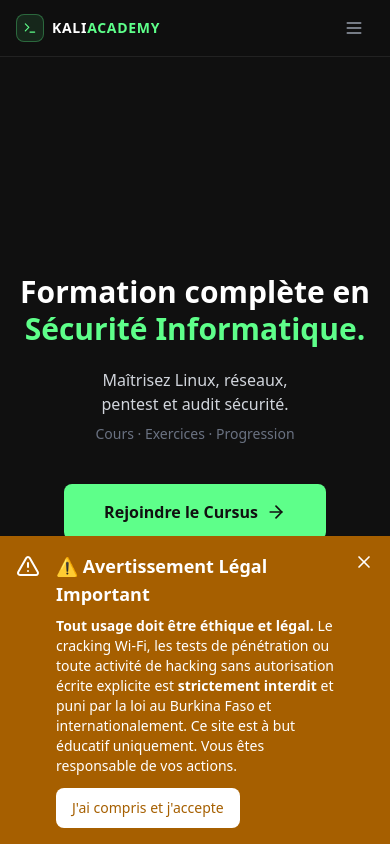
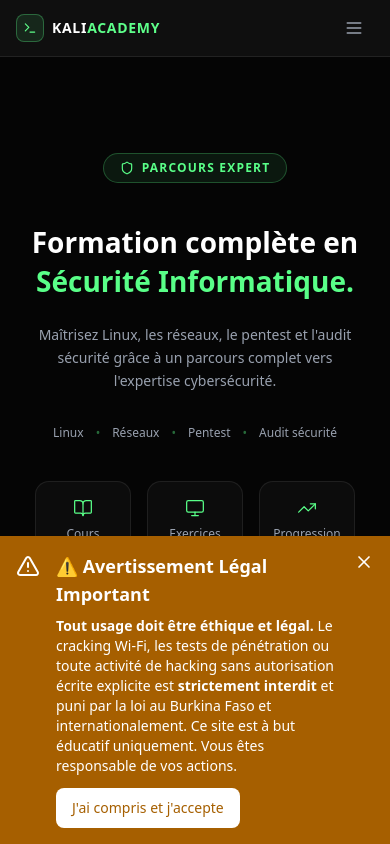
Before and after one commit to ANI-dianda/Kali-Linux, a Next.js app: page / in a window 390 px wide. Built offline with nearby package versions, Linux system fonts and the light colour scheme.

Commit message:
hero : redesign premium mobile-first, badge, blocs features, CTA large

```diff
--- a/src/app/page.tsx
+++ b/src/app/page.tsx
@@ -1,39 +1,73 @@
 import Link from 'next/link';
-import { ArrowRight } from 'lucide-react';
+import { ArrowRight, BookOpen, Monitor, TrendingUp, Shield } from 'lucide-react';
 import { Header } from '@/components/Header';
 import { Footer } from '@/components/Footer';
 
+const skills = ['Linux', 'Réseaux', 'Pentest', 'Audit sécurité'];
+
+const features = [
+  { icon: BookOpen,   label: 'Cours' },
+  { icon: Monitor,    label: 'Exercices' },
+  { icon: TrendingUp, label: 'Progression' },
+];
+
 export default function LandingPage() {
   return (
-    <div className="flex flex-col min-h-screen bg-[#101010] text-white">
+    <div className="flex flex-col min-h-screen bg-[#050505] text-white">
 
-      {/* ── HEADER ── */}
       <Header />
 
-      {/* ── HERO ── */}
-      <main className="flex flex-1 flex-col items-center justify-center text-center px-4">
+      <main className="flex flex-1 flex-col items-center justify-center text-center px-6 py-16 sm:py-24">
 
-        <h1 className="font-orbitron text-3xl sm:text-4xl md:text-5xl font-black leading-tight mb-5 max-w-2xl">
-          Formation complète en<br />
-          <span className="text-[#5EFF8A]">Sécurité Informatique.</span>
+        {/* Badge */}
+        <div className="inline-flex items-center gap-2 rounded-full border border-[#59FF88]/25 bg-[#59FF88]/8 px-4 py-1.5 mb-10">
+          <Shield className="h-3.5 w-3.5 text-[#59FF88]" strokeWidth={2} />
+          <span className="font-exo-2 text-xs font-semibold tracking-widest text-[#59FF88] uppercase">
+            Parcours Expert
+          </span>
+        </div>
+
+        {/* Titre */}
+        <h1 className="font-orbitron text-[1.75rem] sm:text-4xl md:text-5xl font-black leading-snug mb-6 max-w-sm sm:max-w-xl">
+          Formation complète en{' '}
+          <span className="text-[#59FF88]">Sécurité Informatique.</span>
         </h1>
 
-        <p className="font-exo-2 text-base sm:text-lg text-gray-300 max-w-md mb-2">
-          Maîtrisez Linux, réseaux,<br />pentest et audit sécurité.
-        </p>
-        <p className="font-exo-2 text-sm text-gray-500 max-w-md mb-10">
-          Cours · Exercices · Progression
+        {/* Sous-titre */}
+        <p className="font-exo-2 text-sm sm:text-base text-gray-400 leading-relaxed max-w-xs sm:max-w-md mb-8">
+          Maîtrisez Linux, les réseaux, le pentest et l'audit sécurité grâce à un parcours complet vers l'expertise cybersécurité.
         </p>
 
+        {/* Compétences */}
+        <div className="flex flex-wrap items-center justify-center gap-x-3 gap-y-2 mb-10">
+          {skills.map((s, i) => (
+            <span key={s} className="flex items-center gap-3">
+              {i > 0 && <span className="text-[#59FF88]/40 text-xs">•</span>}
+              <span className="font-exo-2 text-xs text-gray-400">{s}</span>
+            </span>
+          ))}
+        </div>
+
+        {/* Blocs features */}
+        <div className="flex items-center justify-center gap-4 mb-12">
+          {features.map((f) => (
+            <div key={f.label} className="flex flex-col items-center gap-2 rounded-xl border border-white/8 bg-white/3 px-5 py-4 w-24">
+              <f.icon className="h-5 w-5 text-[#59FF88]" strokeWidth={1.5} />
+              <span className="font-exo-2 text-xs text-gray-400">{f.label}</span>
+            </div>
+          ))}
+        </div>
+
+        {/* CTA */}
         <Link
           href="/modules"
-          className="inline-flex items-center justify-center gap-2 rounded-md bg-[#5EFF8A] px-10 py-4 font-exo-2 text-base font-bold text-[#101010] hover:brightness-110 hover:scale-105 transition-all touch-manipulation"
+          className="inline-flex w-full max-w-xs items-center justify-center gap-2 rounded-xl bg-[#59FF88] px-8 py-4 font-exo-2 text-sm font-bold text-[#050505] transition-all hover:brightness-110 active:scale-95 touch-manipulation"
         >
-          Rejoindre le Cursus <ArrowRight className="h-5 w-5" />
+          Rejoindre le cursus <ArrowRight className="h-4 w-4" />
         </Link>
+
       </main>
 
-      {/* ── FOOTER ── */}
       <Footer />
     </div>
   );
```
